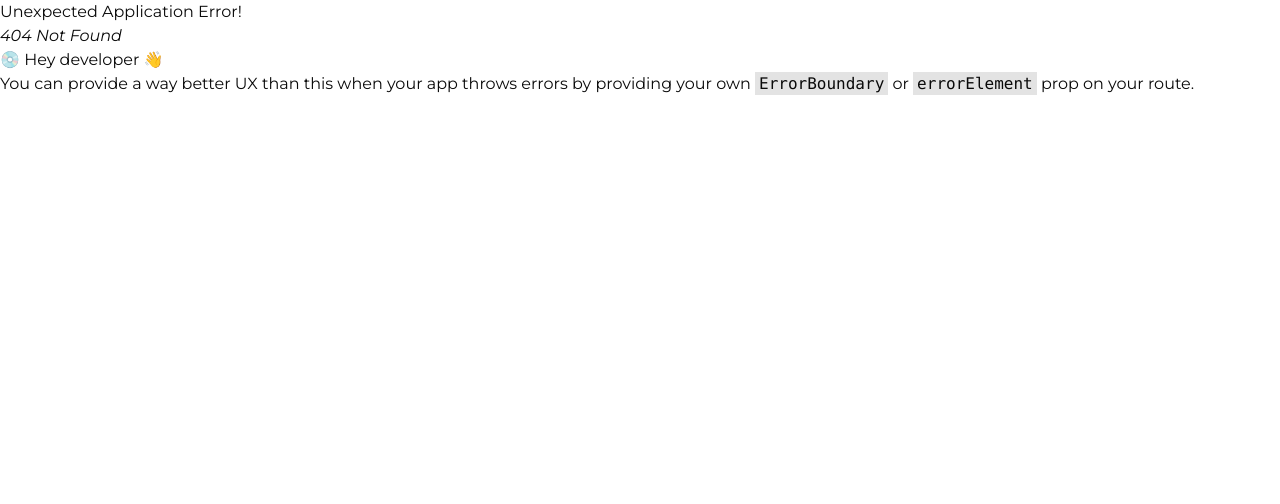
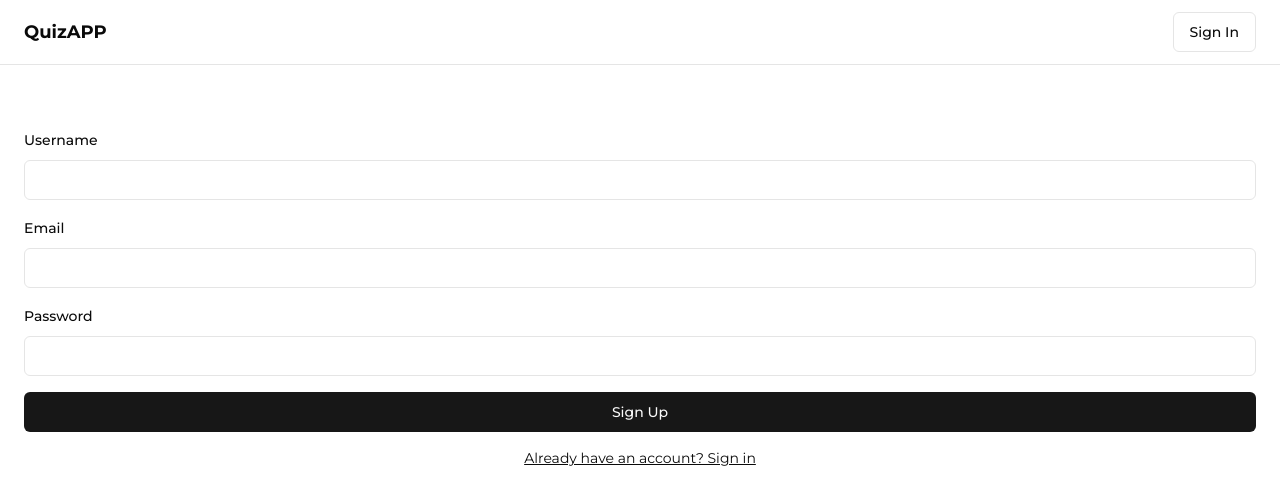
Before and after one commit to Remy349/quiz-app-fullstack, a React (Vite) app in the folder frontend/: page /auth/signup in a window 1280 px wide. Before the commit this address had no page. Shown: the top 504 px of the page. Built offline with nearby package versions, Linux system fonts and the light colour scheme.

Commit message:
feat: Added sign in and sign up routes

```diff
--- a/frontend/package.json
+++ b/frontend/package.json
@@ -10,15 +10,19 @@
     "preview": "vite preview"
   },
   "dependencies": {
+    "@hookform/resolvers": "^3.4.0",
+    "@radix-ui/react-label": "^2.0.2",
     "@radix-ui/react-slot": "^1.0.2",
     "class-variance-authority": "^0.7.0",
     "clsx": "^2.1.1",
     "lucide-react": "^0.378.0",
     "react": "^18.2.0",
     "react-dom": "^18.2.0",
+    "react-hook-form": "^7.51.4",
     "react-router-dom": "^6.23.1",
     "tailwind-merge": "^2.3.0",
-    "tailwindcss-animate": "^1.0.7"
+    "tailwindcss-animate": "^1.0.7",
+    "zod": "^3.23.8"
   },
   "devDependencies": {
     "@types/node": "^20.12.12",
--- /dev/null
+++ b/frontend/src/routes/auth/signin/page.tsx
@@ -0,0 +1,13 @@
+import { SignInForm } from '../_components/signin-form'
+
+export default function SignInPage() {
+  return (
+    <section className='pt-[4rem] pb-[2.5rem]'>
+      <div className='px-6'>
+        <div>
+          <SignInForm />
+        </div>
+      </div>
+    </section>
+  )
+}
--- /dev/null
+++ b/frontend/src/routes/auth/signup/page.tsx
@@ -0,0 +1,13 @@
+import { SignUpForm } from '../_components/signup-form'
+
+export default function SignUpPage() {
+  return (
+    <section className='pt-[4rem] pb-[2.5rem]'>
+      <div className='px-6'>
+        <div>
+          <SignUpForm />
+        </div>
+      </div>
+    </section>
+  )
+}
--- a/frontend/src/routes/landing/root.tsx
+++ b/frontend/src/routes/landing/root.tsx
@@ -5,7 +5,7 @@ export default function LandingRoot() {
   return (
     <>
       <Navbar />
-      <main>
+      <main className='mt-16'>
         <Outlet />
       </main>
     </>
```
Also changed, not shown: frontend/src/main.tsx (+12 -2 lines), 1 other file (tests, documents, lock files or other folders).
